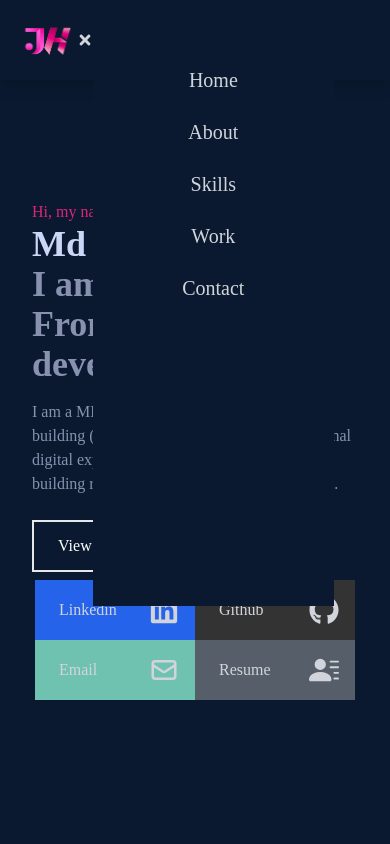
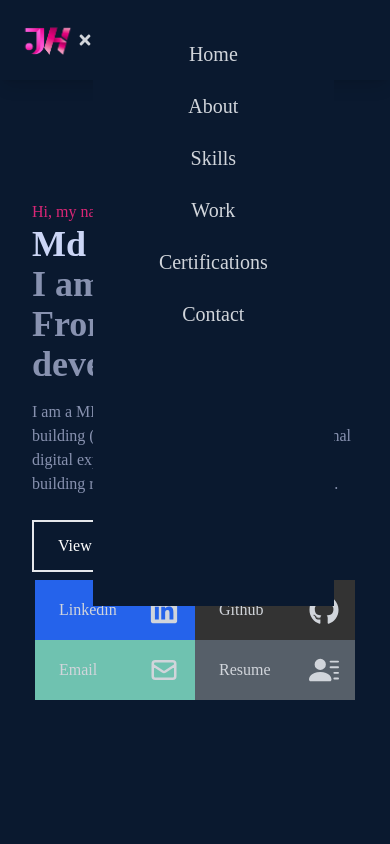
Before and after one commit to JubaStriker/Portfolio, a React (Create React App) app: page / in a window 390 px wide. Both pictures are taken after a click on the element 366 px from the left and 40 px from the top of the page. Shown: the top 844 px of the page. Built offline with nearby package versions, Linux system fonts and the light colour scheme.

Commit message:
mobile menu fixed

```diff
--- a/src/components/Navbar.js
+++ b/src/components/Navbar.js
@@ -100,6 +100,12 @@ const Navbar = () => {
                 </li>
                 <li className='py-3 text-xl'>
                     {' '}
+                    <Link onClick={handleClick} to='certifications' smooth={true} duration={500}>
+                        Certifications
+                    </Link>
+                </li>
+                <li className='py-3 text-xl'>
+                    {' '}
                     <Link onClick={handleClick} to='contact' smooth={true} duration={500}>
                         Contact
                     </Link>
```
